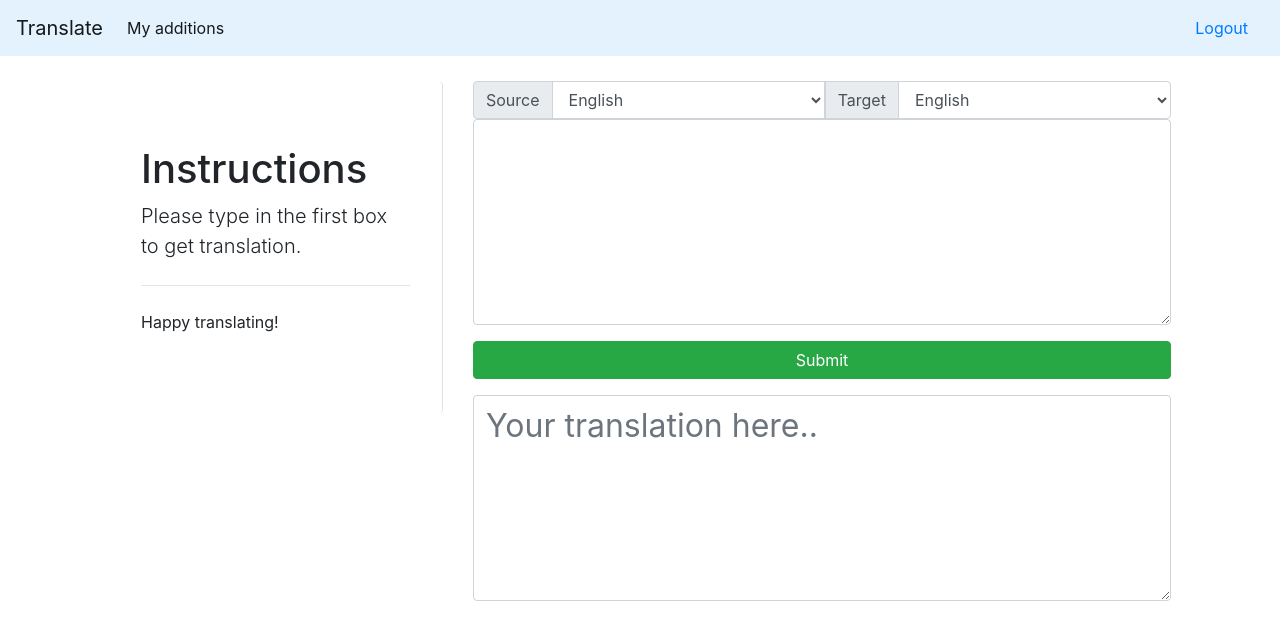
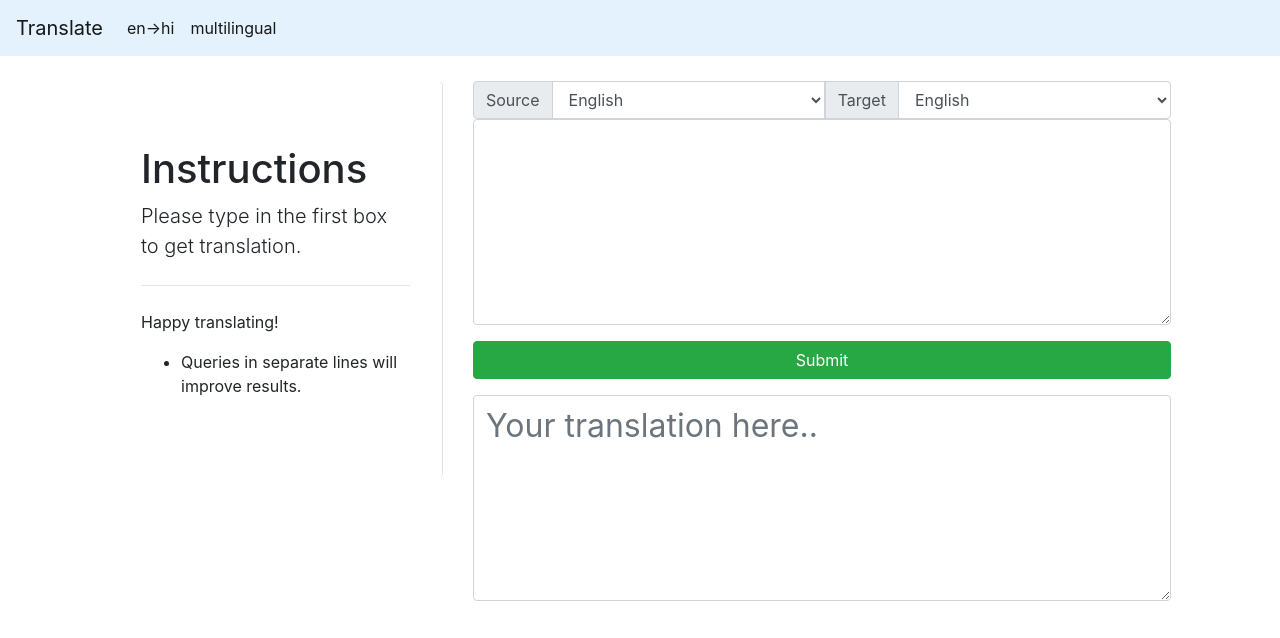
Before and after one commit to jerinphilip/fseq-flask-hack, a Flask app: page /babel/multi-gui in a window 1280 px wide. Shown: the top 638 px of the page. Run offline with Flask 2, Linux system fonts and the light colour scheme; parts of the project's set-up code (start-up, migrations or seed data) failed here and were passed over; some libraries are stand-ins or nearby versions.

Commit message:
Adding multi

```diff
--- a/args.py
+++ b/args.py
@@ -23,7 +23,7 @@ class Args:
         return '\n'.join(lines)
 
 
-ckpt = '/scratch/jerin/nat+iitb/checkpoints/unigram/8000/en-hi/transformer/checkpoint_best.pt'
+ckpt = 'checkpoints/iitb-best.ckpt'
 args = Args(
                 path=ckpt,
                 max_tokens=1000,
@@ -34,7 +34,7 @@ args = Args(
                 data=['data/']
             )
 
-ckpt = '/scratch/jerin/massive-multi.ckpt'
+ckpt = 'checkpoints/massive-multi.ckpt'
 multi_args = Args(
                 path=ckpt,
                 max_tokens=1000,
--- a/main.py
+++ b/main.py
@@ -85,7 +85,7 @@ def hello():
 def guitranslate():
     sentence = {"id": '', "content": "", "translate_to": "", "source_lang": ""}
     if request.method == 'GET':
-        return render_template('index.html', sentence=sentence)
+        return render_template('index.html', sentence=sentence, multi=False)
     if request.method == 'POST':
         print(dict(request.form))
         lines = request.form['src'].splitlines()
@@ -93,13 +93,13 @@ def guitranslate():
         results = list(map(lambda x: x["hypotheses"][0]["prediction_raw"], results))
         serialized = '\n'.join(results)
         sentence = {"id": '', "content": request.form['src'], "tgt": serialized}
-        return render_template('index.html', sentence=sentence)
+        return render_template('index.html', sentence=sentence, multi=False)
 
 @app.route('/babel/multi-gui', methods=['POST', 'GET'])
 def multiguitranslate():
     sentence = {"id": '', "content": "", "translate_to": "", "source_lang": ""}
     if request.method == 'GET':
-        return render_template('index.html', sentence=sentence)
+        return render_template('index.html', sentence=sentence, multi=True)
     if request.method == 'POST':
         lines = request.form['src'].splitlines()
         #lines = list(map(lambda x: x.encode().decode("utf-8"), lines))
@@ -111,7 +111,7 @@ def multiguitranslate():
         results = list(map(lambda x: x["hypotheses"][0]["prediction_raw"], results))
         serialized = '\n'.join(results)
         sentence = {"id": '', "content": request.form['src'], "tgt": serialized}
-        return render_template('index.html', sentence=sentence)
+        return render_template('index.html', sentence=sentence, multi=True)
 
 
 @app.route('/babel', methods=['POST', 'GET'])
--- a/templates/index.html
+++ b/templates/index.html
@@ -11,6 +11,9 @@
             <p class="lead">Please type in the first box to get translation.</p>
             <hr class="my-4">
             <p>Happy translating!</p>
+            <ul>
+                <li> Queries in separate lines will improve results. </li>
+            </ul>
         </div>
     </div>
     <div class="col-md-8 col-sm-12">
@@ -20,6 +23,7 @@
                     <div class="row row-eq-height">
                         <div class="col">
                             <input type="hidden" name="src_id" value="{{sentence.id}}">
+                            {% if multi %}
                             <div class="input-group">
                                   <div class="input-group-prepend">
                                       <span class="input-group-text" id="">Source</span>
@@ -46,6 +50,7 @@
                                     <option value="bn">Bengali</option>
                                 </select>
                             </div>
+                            {% endif %}
 
                             <div class="form-group">
                                 <textarea class="form-control translation"
--- a/templates/navbar.html
+++ b/templates/navbar.html
@@ -10,13 +10,15 @@
     <div class="collapse navbar-collapse" id="navbarText">
         <ul class="navbar-nav mr-auto">
             <li class="nav-item active">
-
-
-            <a class="nav-link" href="#"> My additions
+                <a class="nav-link" href="/babel/gui"> en-&gt;hi
                 <span class="sr-only">(current)</span></a>
 
             </li>
+            <li class="nav-item active">
+                <a class="nav-link" href="/babel/multi-gui"> multilingual
+                <span class="sr-only">(current)</span></a>
+            </li>
         </ul>
-        <a class="nav-link" href="#">Logout</a>
+        <!-- <a class="nav-link" href="#">Logout</a> -->
     </div>
 </nav>
```
